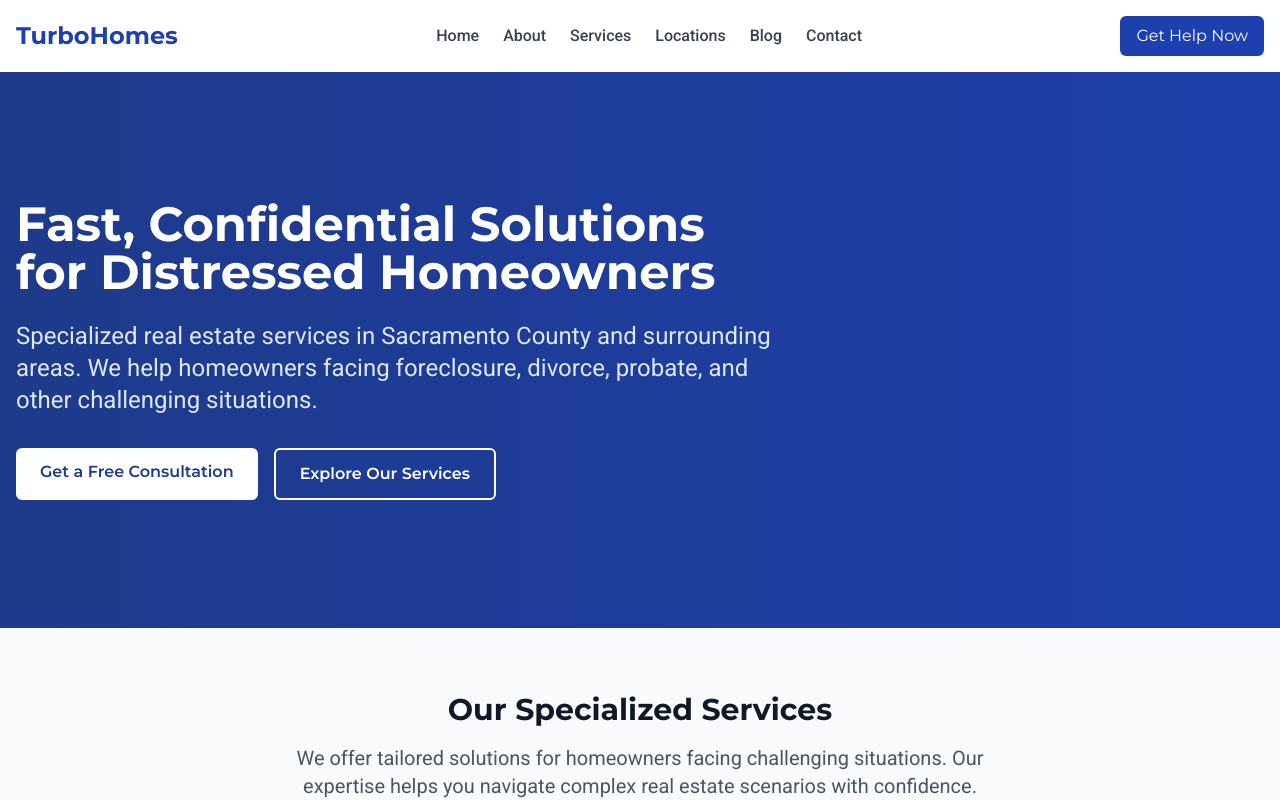
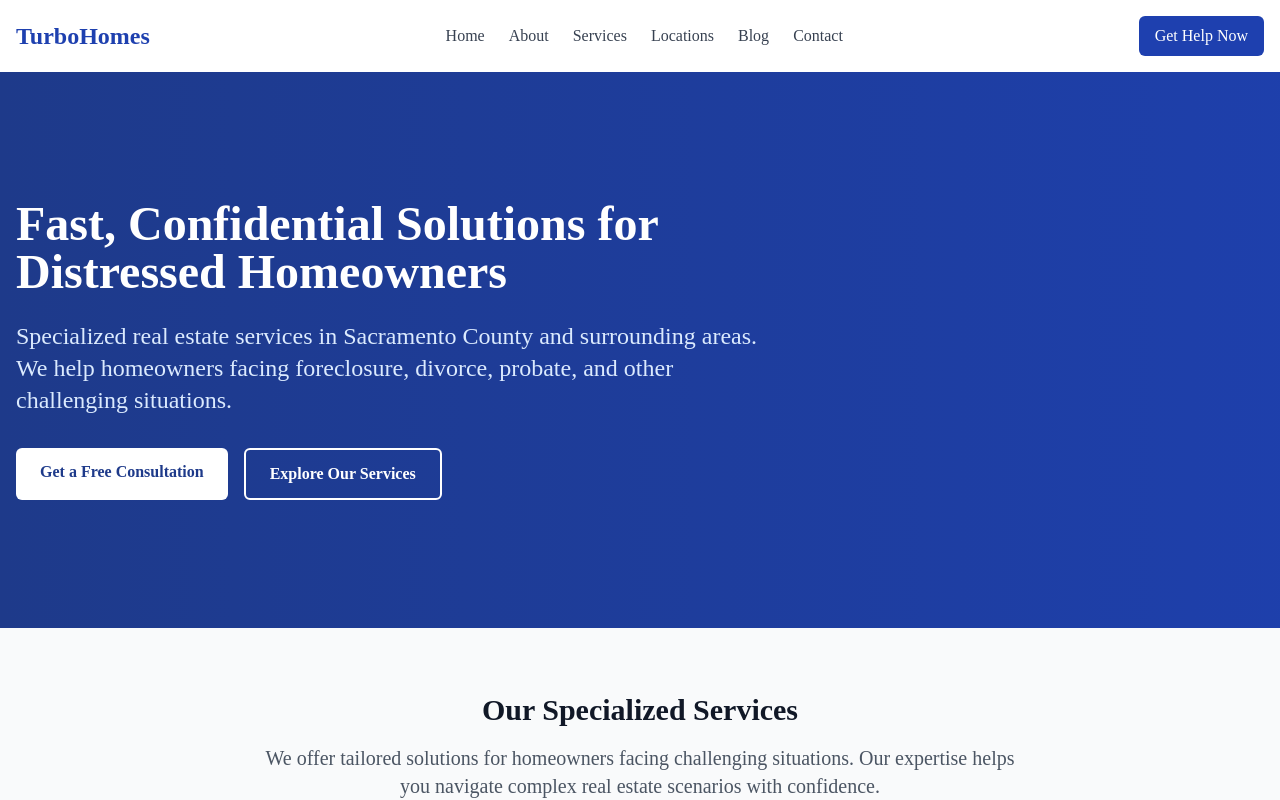
Before and after one commit to TripW1re/reo-agent-website, a Next.js app: page / in a window 1280 px wide. Shown: the top 800 px of the page. Built offline with nearby package versions, Linux system fonts and the light colour scheme.

Commit message:
Restore original layout.tsx with local fonts

```diff
--- a/app/layout.tsx
+++ b/app/layout.tsx
@@ -1,36 +1,27 @@
 import type { Metadata } from "next";
-import { Inter, Montserrat, Roboto } from 'next/font/google';
+import localFont from "next/font/local";
 import "./globals.css";
 import Header from "./components/Header";
 import Footer from "./components/Footer";
 
-// Use Google Fonts
-const inter = Inter({
-  subsets: ['latin'],
-  display: 'swap',
-  variable: '--font-inter',
+const geistSans = localFont({
+  src: "./fonts/GeistVF.woff",
+  variable: "--font-geist-sans",
+  weight: "100 900",
 });
-
-const montserrat = Montserrat({
-  subsets: ['latin'],
-  display: 'swap',
-  variable: '--font-montserrat',
-});
-
-const roboto = Roboto({
-  weight: ['400', '500', '700'],
-  subsets: ['latin'],
-  display: 'swap',
-  variable: '--font-roboto',
+const geistMono = localFont({
+  src: "./fonts/GeistMonoVF.woff",
+  variable: "--font-geist-mono",
+  weight: "100 900",
 });
 
 export const metadata: Metadata = {
-  title: "TurboHomes | Distressed Property Solutions | Sacramento County",
+  title: "eXp Realty | Distressed Property Solutions | Sacramento County",
   description: "Specialized real estate services for distressed homeowners in Sacramento County. Fast, confidential solutions for foreclosure, short sales, probate, and more.",
   keywords: "distressed property, foreclosure help, short sales, Sacramento real estate, Elk Grove realtor, cash home sales",
-  authors: [{ name: "Ravneel Pratap", url: "https://turbohomes.vercel.app" }],
+  authors: [{ name: "Ravneel Pratap", url: "https://exp-realty.com" }],
   alternates: {
-    canonical: "https://turbohomes.vercel.app",
+    canonical: "https://exp-realty.com",
   },
   robots: {
     index: true,
@@ -44,10 +35,10 @@ export const metadata: Metadata = {
     },
   },
   openGraph: {
-    title: "TurboHomes | Distressed Property Solutions | Sacramento County",
+    title: "eXp Realty | Distressed Property Solutions | Sacramento County",
     description: "Specialized real estate services for distressed homeowners in Sacramento County. Fast, confidential solutions for foreclosure, short sales, probate, and more.",
-    url: "https://turbohomes.vercel.app",
-    siteName: "TurboHomes",
+    url: "https://exp-realty.com",
+    siteName: "eXp Realty",
     locale: "en_US",
     type: "website",
   },
@@ -63,7 +54,7 @@ export default function RootLayout({
       <head>
         <meta name="robots" content="index, follow" />
       </head>
-      <body className={`${inter.variable} ${montserrat.variable} ${roboto.variable} font-sans antialiased`}>
+      <body className={`${geistSans.variable} ${geistMono.variable} antialiased`}>
         <Header />
         <main className="min-h-screen">
           {children}
```
